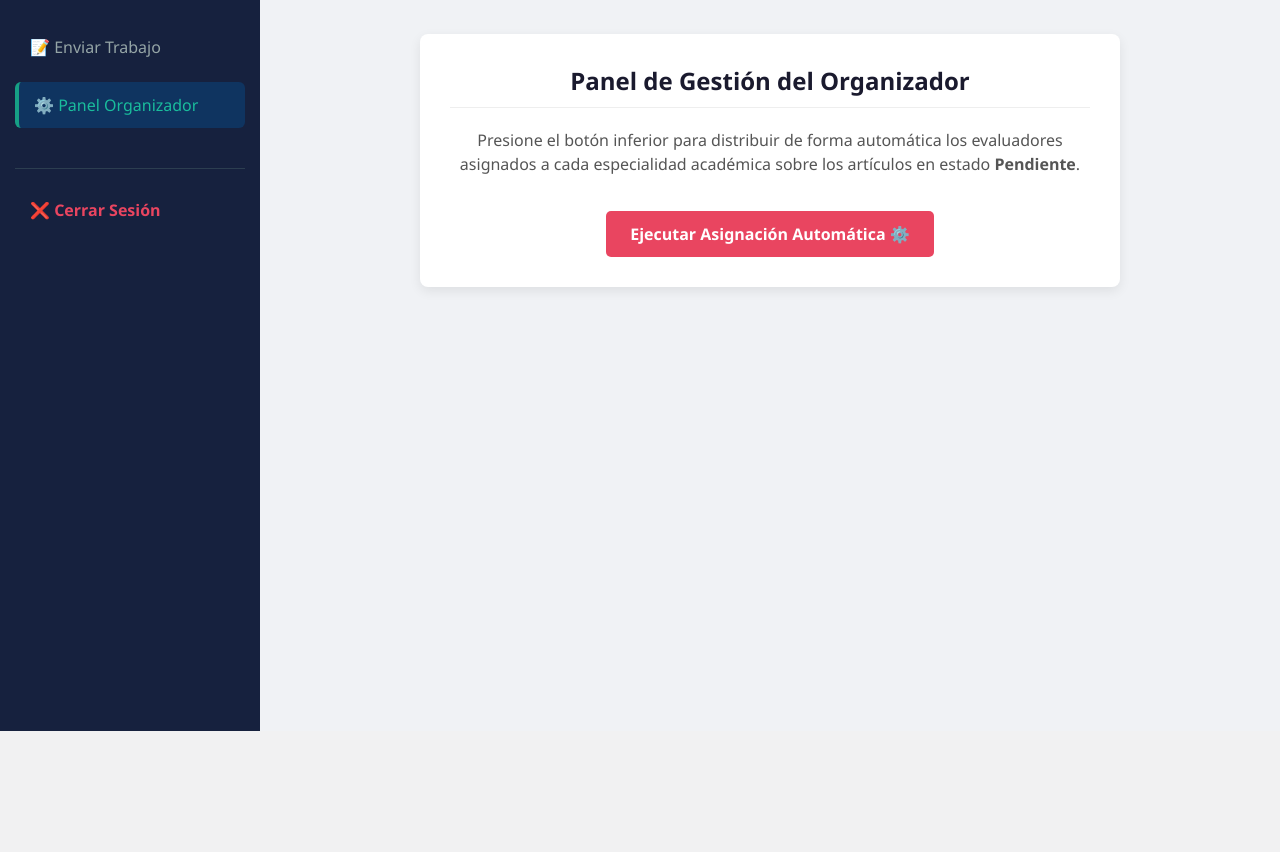
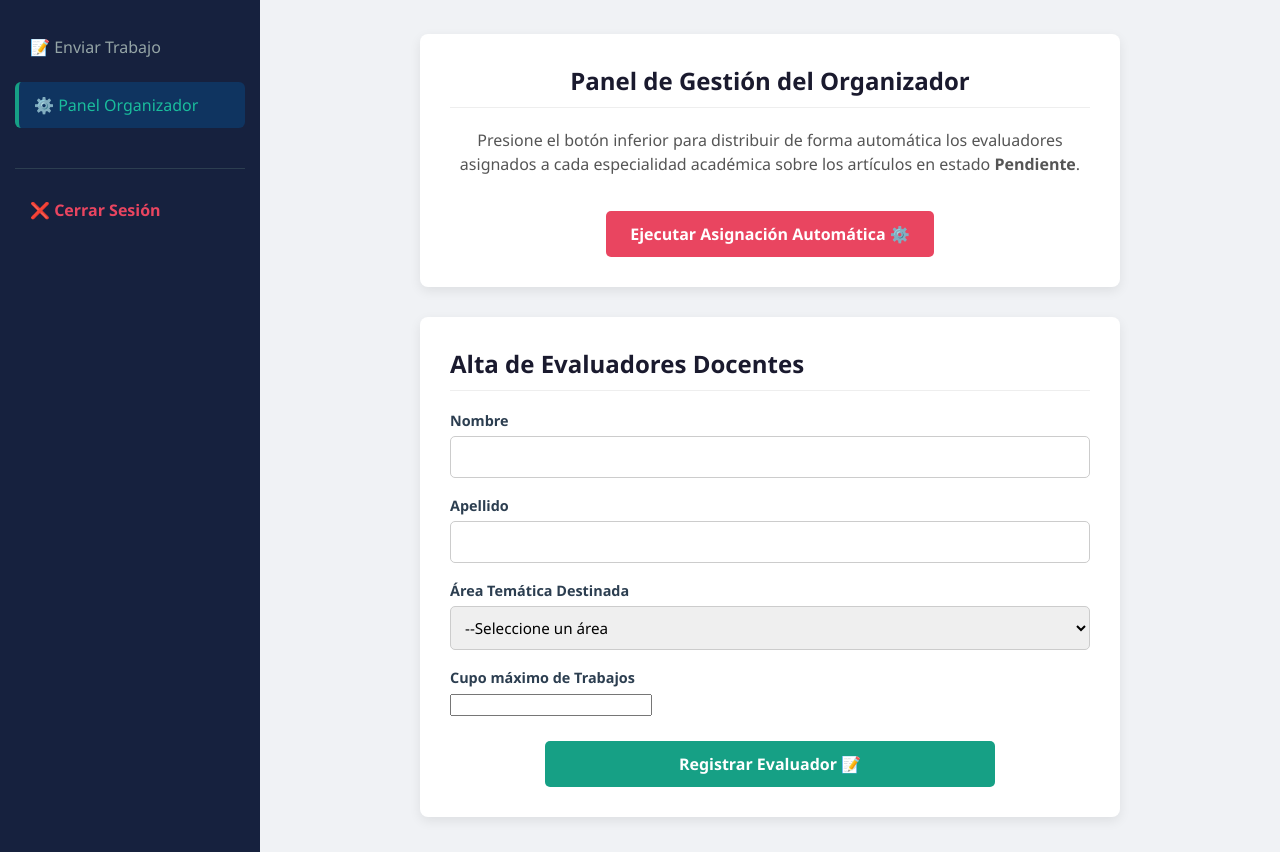
Before and after one commit to CristianD7196/Practica-Operativa-2-POO, a Flask app: page /organizador/panel in a window 1280 px wide. Shown: the part 75-927 px from the top of the page. Before the commit the page ends 806 px from the top, so only its background shows below. Run offline with Flask 3, Linux system fonts and the light colour scheme.

Commit message:
Implementacion del registro para el organizador

```diff
--- a/app.py
+++ b/app.py
@@ -29,7 +29,7 @@ AREAS = {
 
 @app.route("/")
 def inicio():
-    respInicio = redirect(url_for("enviarTrabajo"))
+    respInicio = redirect(url_for("login"))
     return respInicio
 
 
@@ -136,5 +136,30 @@ def asignarAutomatico():
     return respuesta
 
 
+@app.route("/organizador/registar-evaluador", methods=["POST"])
+def registrarEvaluador():
+    respuesta = None
+
+    nombre = request.form.get("nombreEv")
+    apellido = request.form.get("apellidoEv")
+    area = request.form.get("areaEv")
+    max_trabajos = request.form.get("max_trabajos", type=int)
+
+    try:
+        GestorBaseDatos.registrarEvaluador(
+            nombre=nombre, apellido=apellido, area=area, max_trabajos=max_trabajos
+        )
+
+        flash(f"Evaluador {nombre} {apellido} registrado con ÉXITO!", "success")
+    except Exception as e:
+        db.session.rollback()
+        flash("Ocurrió un error al registar al evaluador", "error")
+        print(f"ERROR: {e}")
+
+        respuesta = redirect(url_for("panelOrganizador"))
+
+        return respuesta
+
+
 if __name__ == "__main__":
     app.run(debug=True)
--- a/templates/panel_organizador.html
+++ b/templates/panel_organizador.html
@@ -48,6 +48,44 @@
                     </button>
                 </form>
             </div>
+            <div class="card" style="margin-top: 30px;">
+
+                <h2>Alta de Evaluadores Docentes</h2>
+                <hr style="margin-bottom: 20px; border: 0; border-top: 1px solid #eee;">
+                <form action="{{url_for('registrarEvaluador')}}" method="POST">
+
+                    <div class="form-group">
+                        <label for="nombreEv">Nombre</label>
+                        <input type="text" id="nombreEv" name="nombreEv" class="form-input" required>
+                    </div>
+
+                    <div class="form-group">
+                        <label for="apellidoEv">Apellido</label>
+                        <input type="text" id="apellidoEv" name="apellidoEv" class="form-input" required>
+                    </div>
+
+                    <div class="form-group">
+                        <label for="areaEv">Área Temática Destinada</label>
+                        <select id="areaEv" name="areaEv" class="form-input" required>
+                            <option value="">--Seleccione un área</option>
+                            <option value="EF">Ecofisiología</option>
+                            <option value="ES">Ecosistema</option>
+                            <option value="AE">Agroecología</option>
+                            <option value="RN">Recursos Naturales</option>
+                            <option value="CA">Comunicación ambiental</option>
+                        </select>
+                    </div>
+
+                    <div class="form-group">
+                        <label for="max_trabajos">Cupo máximo de Trabajos</label>
+                        <input type="text" name="max_trabajos" id="max_trabajos" class="form-imput" required>
+                    </div>
+
+                    <div style="text-align: center; margin-top:25px">
+                        <button type="submit" class="btn btn-primary" style="width: 100%; max-width: 450px">Registrar Evaluador 📝</button>
+                    </div>
+                </form>
+            </div>
         </div>
     </div>
 
```
Also changed, not shown: gestor.py (+9 -0 lines).
